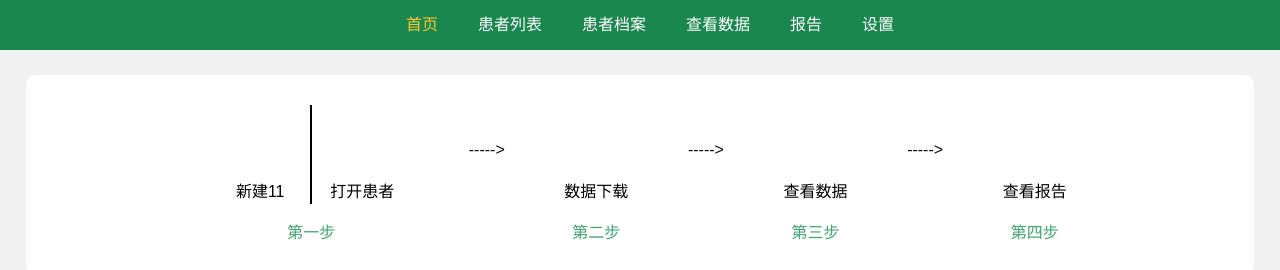
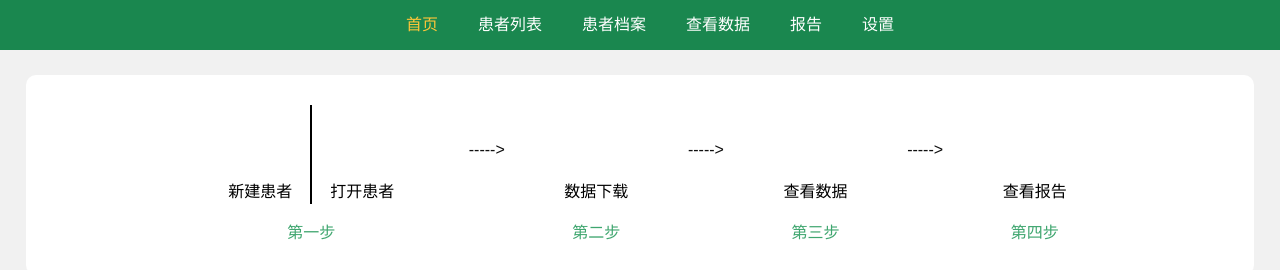
Before and after one commit to Allez-Gdy/heyercare-1, a Vue app: page /#/home in a window 1280 px wide. Shown: the top 270 px of the page. Built offline with nearby package versions, Linux system fonts and the light colour scheme.

Commit message:
test updater

```diff
--- a/src/pages/Home/common/Steps.vue
+++ b/src/pages/Home/common/Steps.vue
@@ -4,7 +4,7 @@
       <div class="step1 flex">
         <div class="cs">
           <svg-icon icon-class="xinjianhuanzhe"></svg-icon>
-          <p>新建11</p>
+          <p>新建患者</p>
         </div>
         <div class="cs">
           <svg-icon icon-class="dakaihuanzhe"></svg-icon>
```
